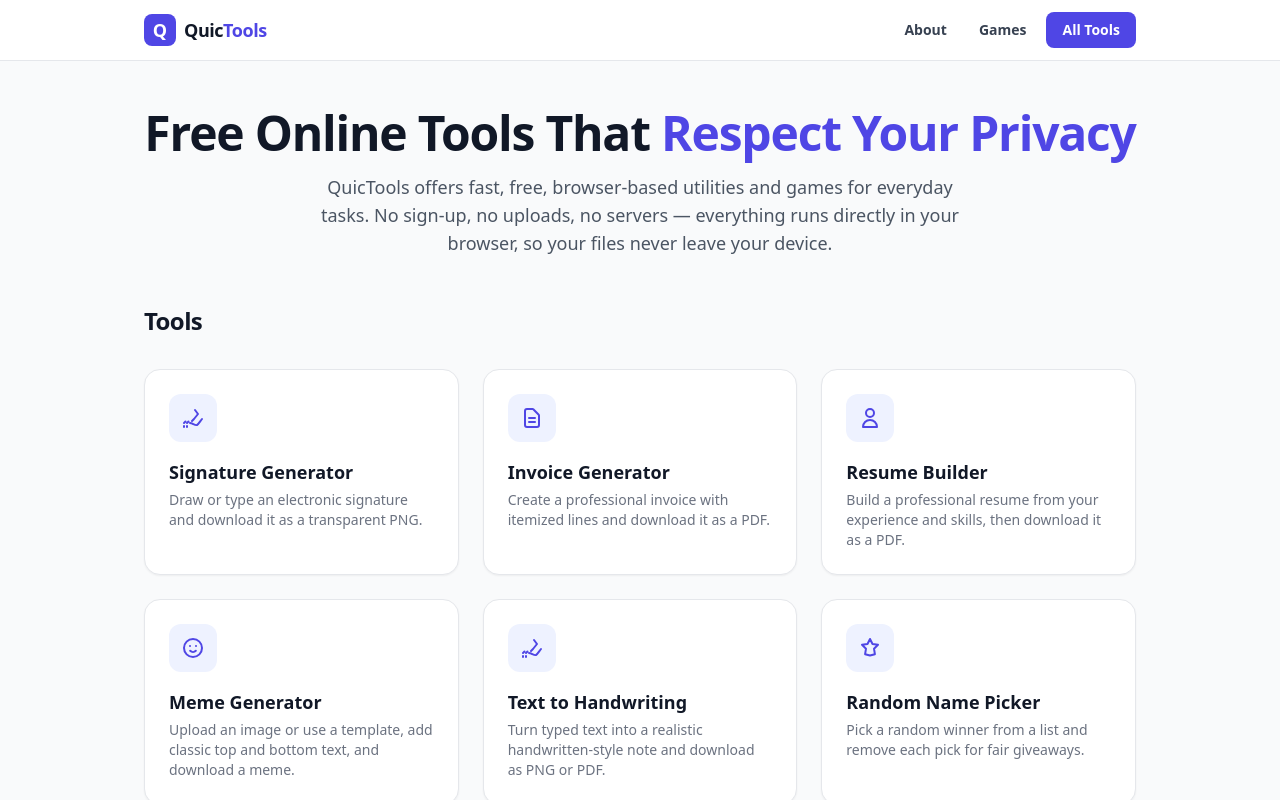
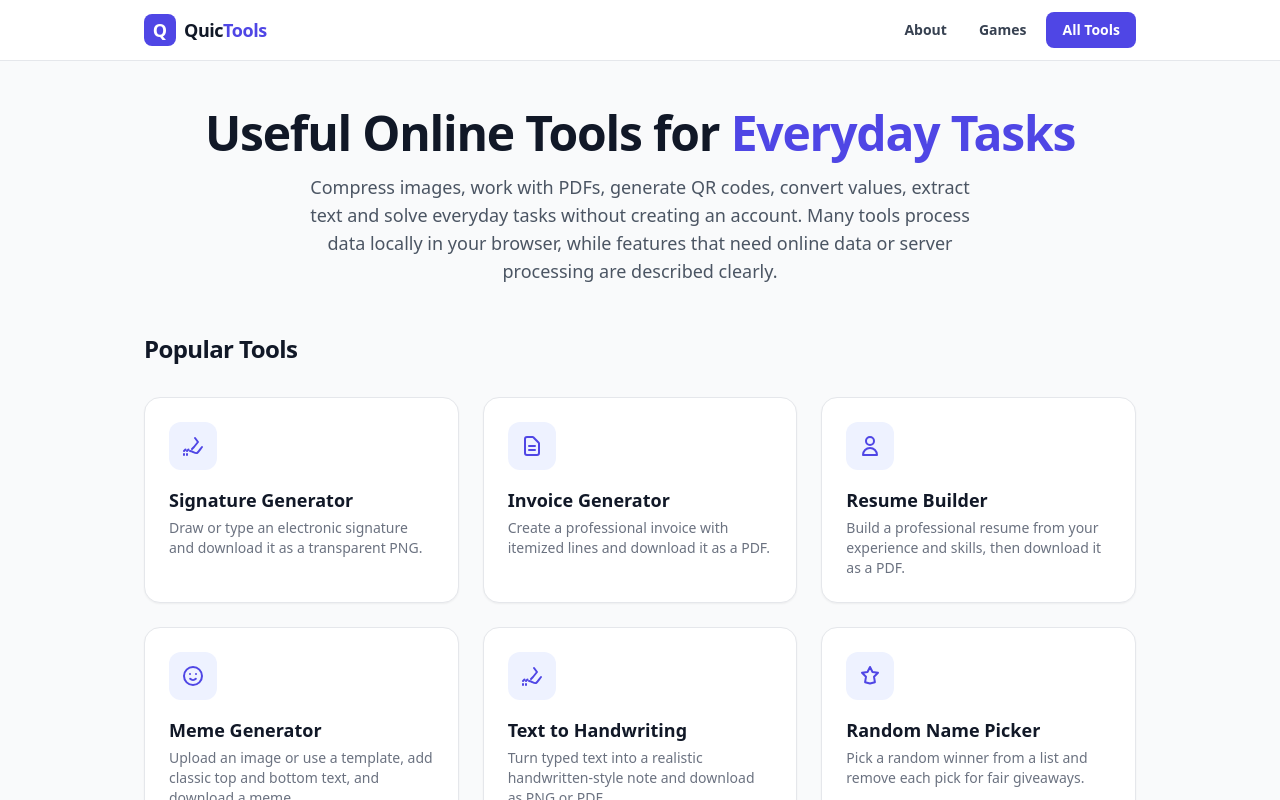
Before and after one commit to thiyo12/ai-website-for-revenue-, a Next.js app: page / in a window 1280 px wide. Shown: the top 800 px of the page. Built offline with nearby package versions, Linux system fonts and the light colour scheme; no server answers.

Commit message:
adsense rescue: refocus homepage on useful tools

```diff
--- a/app/page.tsx
+++ b/app/page.tsx
@@ -6,6 +6,9 @@ import { canonical } from "@/lib/seo";
 
 export const metadata: Metadata = {
   ...canonical("/"),
+  title: "Free Online Tools for Images, PDFs, Text & Everyday Tasks",
+  description:
+    "Use practical QuicTools utilities for images, PDFs, text, QR codes, conversions and everyday tasks. No account required for core tools.",
 };
 
 const tools = [
@@ -550,29 +553,28 @@ export default function HomePage() {
     <div className="mx-auto w-full max-w-5xl px-4 py-12">
       <section className="mb-12 text-center">
         <h1 className="text-4xl font-bold tracking-tight text-gray-900 sm:text-5xl">
-          <span className="animate-hero-fade-up inline-block">Free Online</span>{" "}
+          <span className="animate-hero-fade-up inline-block">Useful Online</span>{" "}
           <span className="animate-hero-fade-up inline-block" style={{ animationDelay: "0.12s" }}>
-            Tools That
+            Tools for
           </span>{" "}
           <span
             className="animate-hero-fade-up inline-block text-accent-600"
             style={{ animationDelay: "0.24s" }}
           >
-            Respect Your Privacy
+            Everyday Tasks
           </span>
         </h1>
         <p
           className="animate-hero-fade-up mx-auto mt-4 max-w-2xl text-lg text-gray-600"
           style={{ animationDelay: "0.4s" }}
         >
-          QuicTools offers fast, free, browser-based utilities and games for
-          everyday tasks. No sign-up, no uploads, no servers — everything runs
-          directly in your browser, so your files never leave your device.
+          Compress images, work with PDFs, generate QR codes, convert values,
+          extract text and solve everyday tasks without creating an account.
+          Many tools process data locally in your browser, while features that
+          need online data or server processing are described clearly.
         </p>
       </section>
 
-      {/* Top ad slot after hero */}
-      <AdSlot label="top" className="mb-8" />
 
       <section
         aria-labelledby="tools-heading"
@@ -582,14 +584,13 @@ export default function HomePage() {
           id="tools-heading"
           className="col-span-full mb-2 text-2xl font-bold tracking-tight text-gray-900"
         >
-          Tools
+          Popular Tools
         </h2>
         {tools.map((tool) => (
           <ToolCard key={tool.href} {...tool} />
         ))}
 
-        {/* Inline ad inside the tools grid */}
-        <AdSlot label="inline" className="col-span-full mt-2" />
+        <AdSlot slot="inline" className="col-span-full mt-4" />
       </section>
 
       <section
@@ -600,19 +601,16 @@ export default function HomePage() {
           id="fun-tools-heading"
           className="col-span-full mb-2 text-2xl font-bold tracking-tight text-gray-900"
         >
-          Fun & Mockup Tools
+          Creative & Mockup Tools
         </h2>
         <p className="col-span-full -mt-2 text-sm text-gray-500">
-          Create realistic mockups for entertainment — fake chats, tweets,
-          notifications, caller IDs, and receipts.
+          Optional creative and simulation tools for design, demonstration,
+          and entertainment. Generated mockups are not authentic records or communications.
         </p>
         {funTools.map((tool) => (
           <ToolCard key={tool.href} {...tool} />
         ))}
       </section>
-
-      {/* Inline ad slot between tools and games */}
-      <AdSlot label="middle" className="mt-10" />
 
       <section
         aria-labelledby="games-heading"
@@ -628,12 +626,9 @@ export default function HomePage() {
           <GameCard key={game.href} {...game} />
         ))}
 
-        {/* Inline ad inside the games grid */}
-        <AdSlot label="inline" className="col-span-full mt-2" />
       </section>
 
-      <AdSlot label="bottom" className="mt-10" />
-      <AdSlot label="footer" className="mt-5" />
+      <AdSlot slot="bottom" className="mt-10" />
     </div>
   );
 }
```
